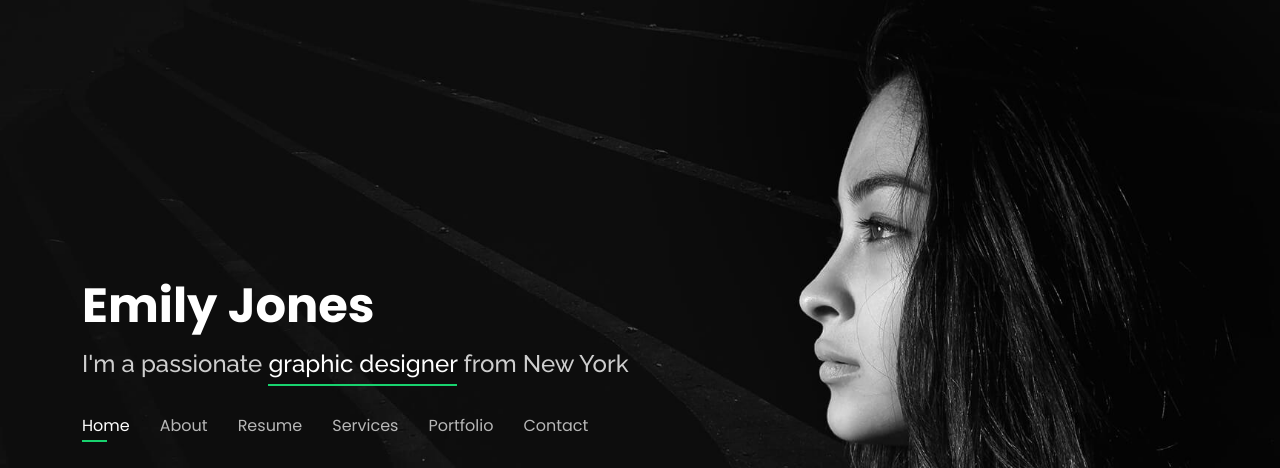
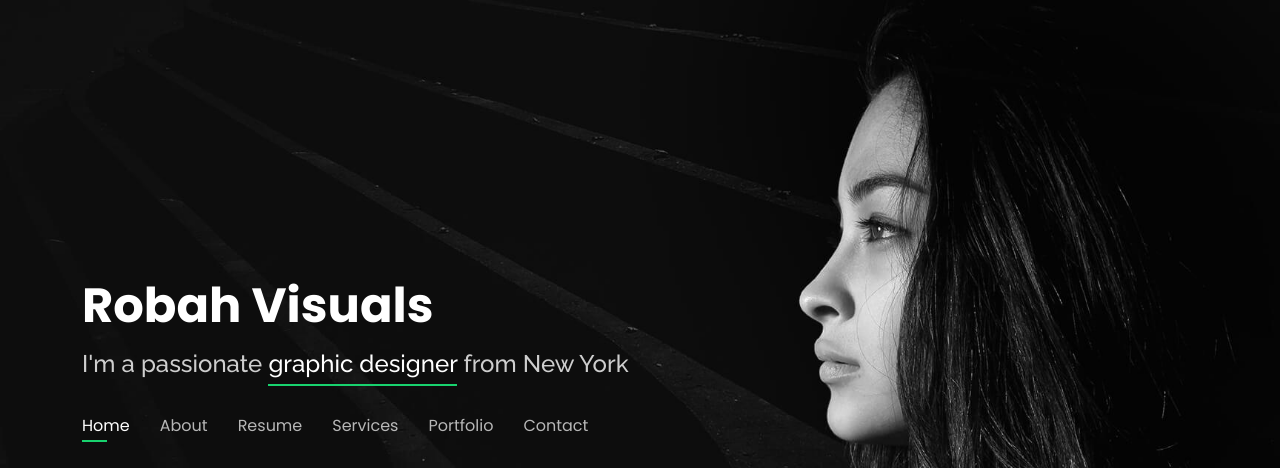
Before and after one commit to BrianMwendaNdumba/Robahvisuals, a plain HTML site: page index.html in a window 1280 px wide. Shown: the top 468 px of the page. Drawn offline with nearby package versions, Linux system fonts and the light colour scheme.

Commit message:
Update index.html

```diff
--- a/index.html
+++ b/index.html
@@ -41,7 +41,7 @@
   <header id="header">
     <div class="container">
 
-      <h1><a href="index.html">Emily Jones</a></h1>
+      <h1><a href="index.html">Robah Visuals</a></h1>
       <!-- Uncomment below if you prefer to use an image logo -->
       <!-- <a href="index.html" class="mr-auto"><img src="assets/img/logo.png" alt="" class="img-fluid"></a> -->
       <h2>I'm a passionate <span>graphic designer</span> from New York</h2>
```
